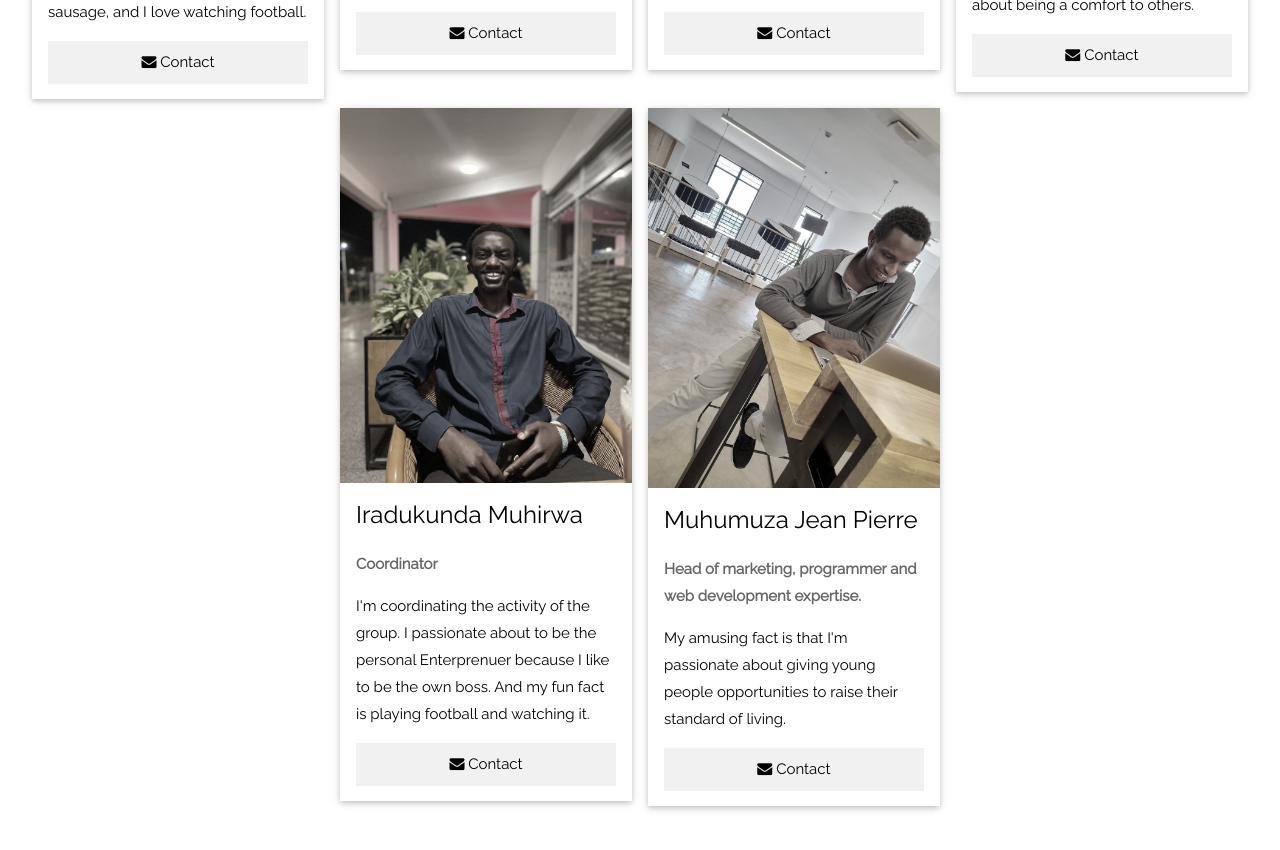
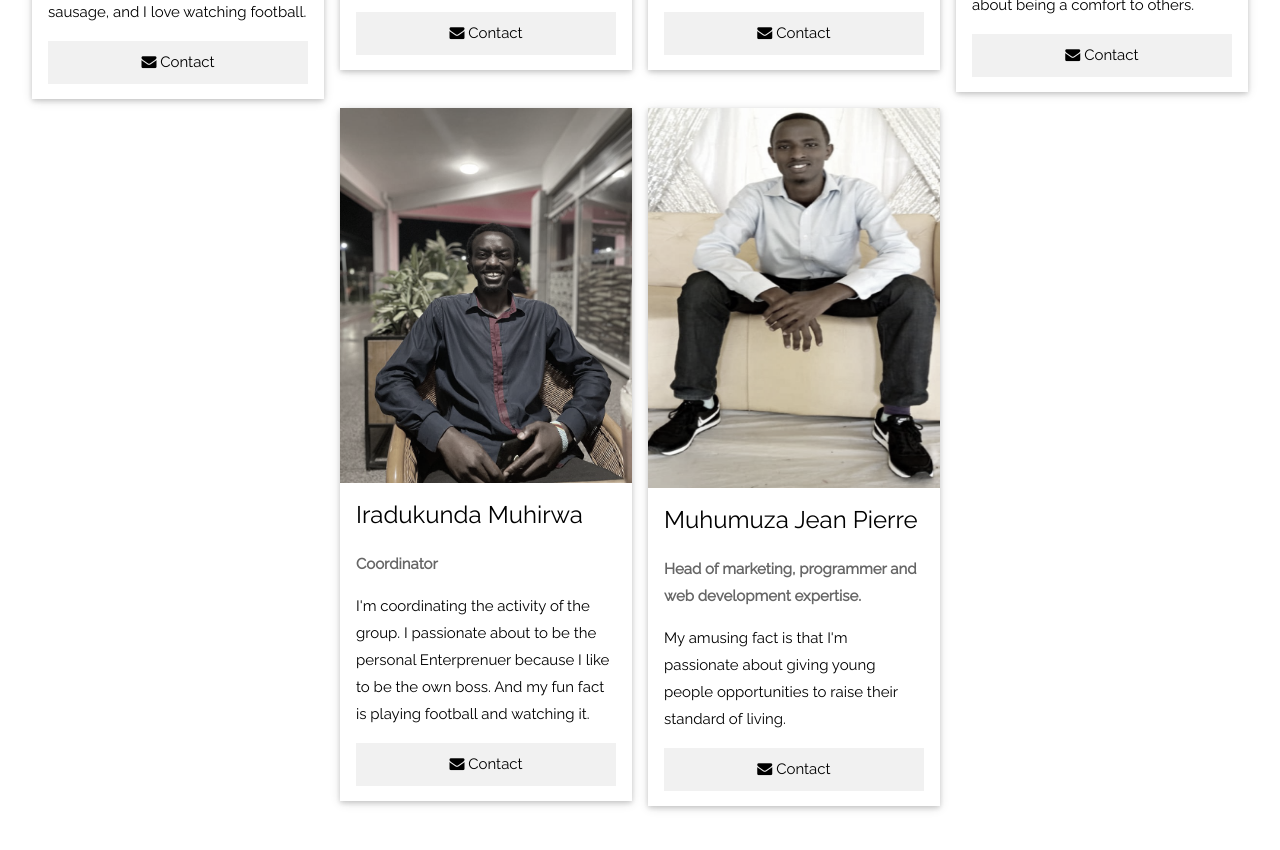
Before and after one commit to tesfahunfola/BrainBoxInnovators, a plain HTML site: page index.html in a window 1280 px wide. Shown: the part 10187-11037 px from the top of the page. Drawn offline with nearby package versions, Linux system fonts and the light colour scheme.

Commit message:
Update index.html

```diff
--- a/index.html
+++ b/index.html
@@ -392,7 +392,7 @@ Fun Fact Interested in learning different languages and cultures. Passionate abo
 
     <div class="w3-col l3 m6 w3-margin-bottom">
       <div class="w3-card">
-        <img src="jan.jpg" alt="Jean" style="width:100%" width="200" height="380">
+        <img src="jean.jpg" alt="Jean" style="width:100%" width="200" height="380">
         <div class="w3-container">
           <h3>Muhumuza Jean Pierre</h3>
           <p class="w3-opacity" style="font-weight: bolder; color: black">Head of marketing, programmer and web development expertise.
```
